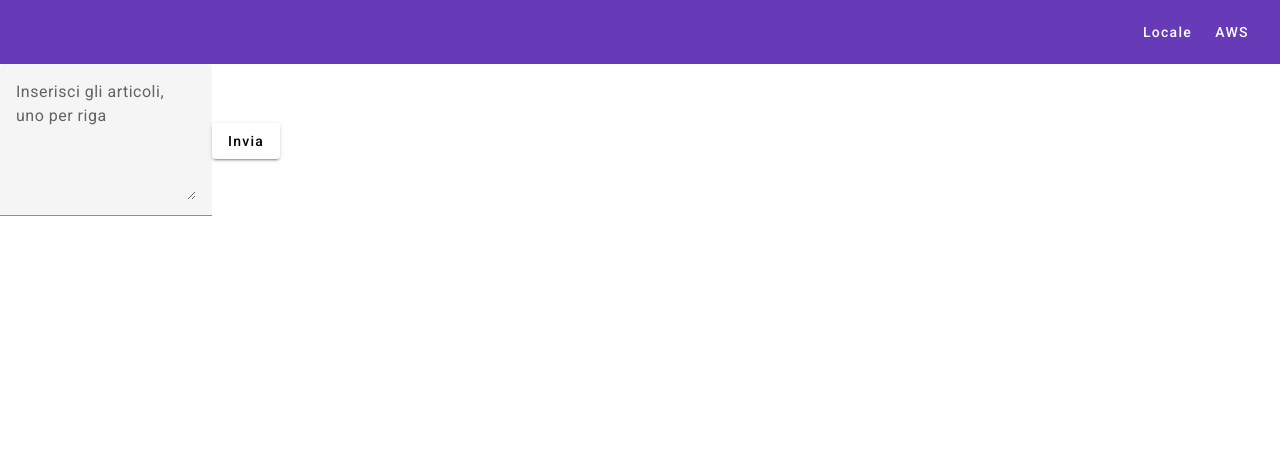
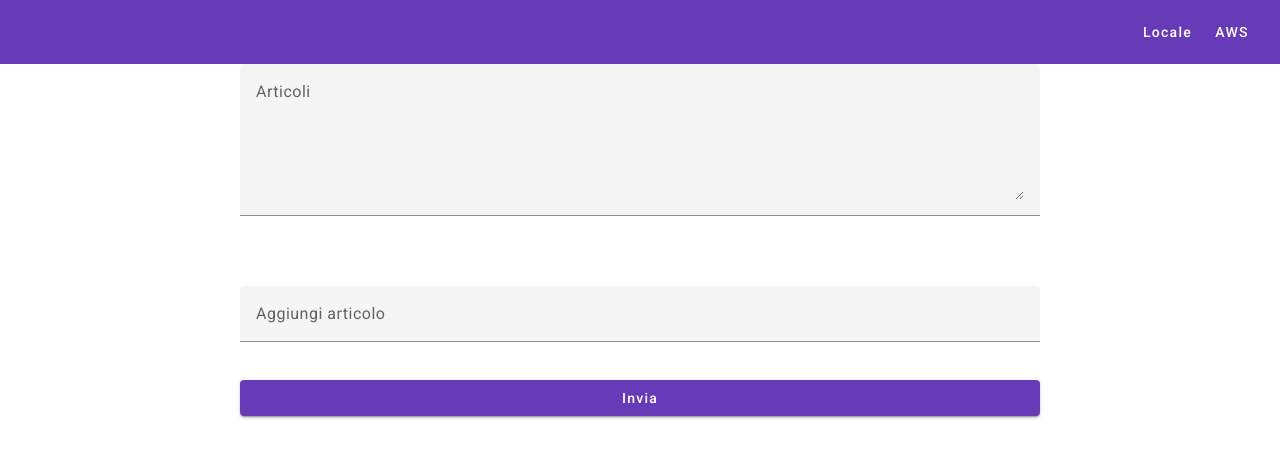
Before and after one commit to lurgoyf82/AngularSales, an Angular app: page / in a window 1280 px wide. Shown: the top 458 px of the page. Built offline with nearby package versions, Linux system fonts and the light colour scheme.

Commit message:
Enhance cart form UI

```diff
--- a/src/app/components/cart-form/cart-form.component.css
+++ b/src/app/components/cart-form/cart-form.component.css
@@ -1,3 +1,27 @@
 .error {
   color: red;
 }
+
+.form-container {
+  display: flex;
+  flex-direction: column;
+  align-items: center;
+  width: 100%;
+}
+
+.cart-form {
+  width: 70%;
+  max-width: 800px;
+  display: flex;
+  flex-direction: column;
+  gap: 1rem;
+}
+
+.item-row {
+  display: flex;
+  align-items: center;
+}
+
+.item-row span {
+  flex: 1;
+}
--- a/src/app/components/cart-form/cart-form.component.html
+++ b/src/app/components/cart-form/cart-form.component.html
@@ -1,7 +1,41 @@
-<mat-form-field appearance="fill">
-  <textarea matInput [formControl]="itemsControl" rows="5" placeholder="Inserisci gli articoli, uno per riga"></textarea>
+<div class="form-container">
+  <div class="cart-form">
+    <mat-form-field appearance="fill" class="items-field">
+      <textarea
+        matInput
+        [formControl]="itemsControl"
+        rows="5"
+        placeholder="Articoli"
+        readonly
+      ></textarea>
     </mat-form-field>
-<button mat-raised-button type="button" (click)="submit()">Invia</button>
+
+    <mat-list>
+      <mat-list-item *ngFor="let item of items; let i = index" class="item-row">
+        <span>{{ item }}</span>
+        <button mat-icon-button color="primary" (click)="startEdit(i)">
+          <mat-icon>edit</mat-icon>
+        </button>
+        <button mat-icon-button color="warn" (click)="deleteItem(i)">
+          <mat-icon>delete</mat-icon>
+        </button>
+      </mat-list-item>
+    </mat-list>
+
+    <mat-form-field appearance="fill" class="input-field">
+      <input
+        matInput
+        [formControl]="newItemControl"
+        (keydown.enter)="addItem()"
+        placeholder="Aggiungi articolo"
+      />
+    </mat-form-field>
+
+    <button mat-raised-button type="button" color="primary" (click)="submit()">
+      Invia
+    </button>
+  </div>
+
   <div *ngIf="loading">Caricamento...</div>
   <div *ngIf="error" class="error">
     {{ error }}<span *ngIf="errorDetail"> - {{ errorDetail }}</span>
@@ -12,3 +46,4 @@
     <p>Sales Taxes: {{ response.salesTaxes }}</p>
     <p>Total: {{ response.total }}</p>
   </div>
+</div>
--- a/src/app/components/cart-form/cart-form.component.ts
+++ b/src/app/components/cart-form/cart-form.component.ts
@@ -3,18 +3,31 @@ import { CommonModule } from '@angular/common';
 import { ReactiveFormsModule, FormControl } from '@angular/forms';
 import { MatInputModule } from '@angular/material/input';
 import { MatButtonModule } from '@angular/material/button';
+import { MatIconModule } from '@angular/material/icon';
+import { MatListModule } from '@angular/material/list';
 import { CartService, CartResponse } from '../../services/cart.service';
 import { HttpErrorResponse } from '@angular/common/http';
 
 @Component({
   selector: 'app-cart-form',
   standalone: true,
-  imports: [CommonModule, ReactiveFormsModule, MatInputModule, MatButtonModule],
+  imports: [
+    CommonModule,
+    ReactiveFormsModule,
+    MatInputModule,
+    MatButtonModule,
+    MatIconModule,
+    MatListModule,
+  ],
   templateUrl: './cart-form.component.html',
   styleUrl: './cart-form.component.css'
 })
 export class CartFormComponent {
   itemsControl = new FormControl('', { nonNullable: true });
+  newItemControl = new FormControl('', { nonNullable: true });
+  items: string[] = [];
+  editingIndex: number | null = null;
+
   response?: CartResponse;
   loading = false;
   error?: string;
@@ -22,12 +35,41 @@ export class CartFormComponent {
 
   constructor(private cartService: CartService) {}
 
+  addItem(): void {
+    const value = this.newItemControl.value.trim();
+    if (!value) {
+      this.newItemControl.setValue('');
+      return;
+    }
+    if (this.editingIndex !== null) {
+      this.items[this.editingIndex] = value;
+      this.editingIndex = null;
+    } else {
+      this.items.push(value);
+    }
+    this.updateItemsControl();
+    this.newItemControl.setValue('');
+  }
+
+  startEdit(index: number): void {
+    this.newItemControl.setValue(this.items[index]);
+    this.editingIndex = index;
+  }
+
+  deleteItem(index: number): void {
+    this.items.splice(index, 1);
+    this.updateItemsControl();
+  }
+
+  private updateItemsControl(): void {
+    this.itemsControl.setValue(this.items.join('\n'));
+  }
+
   submit(): void {
-    const text = this.itemsControl.value;
-    const items = text
-      .split('\n')
-      .map((v) => v.trim())
-      .filter((v) => v);
+    if (this.newItemControl.value.trim()) {
+      this.addItem();
+    }
+    const items = this.items;
     this.loading = true;
     this.error = undefined;
     this.errorDetail = undefined;
```
Lines whose indentation alone changed are shown as unchanged.
